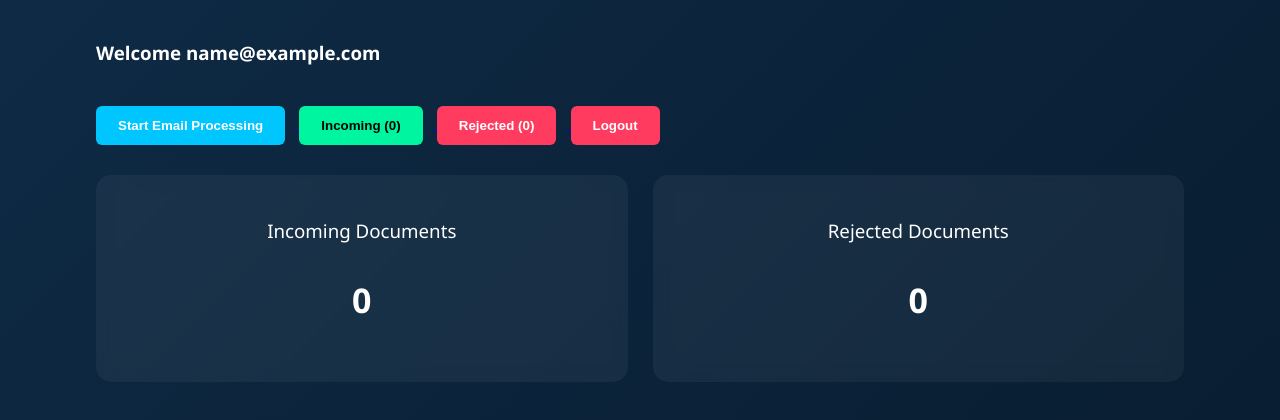
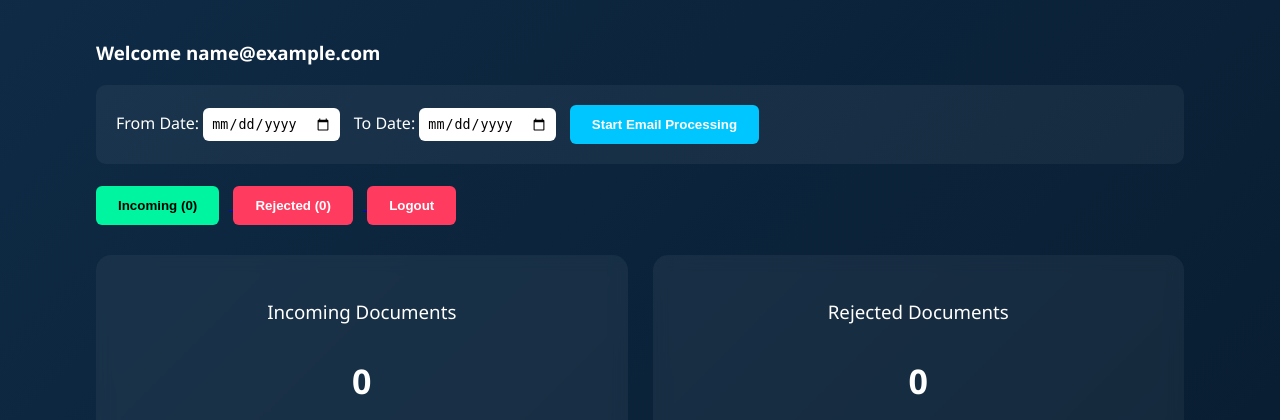
Before and after one commit to divyanshu01301/sap-vim-control-center, a Flask app: page /dashboard in a window 1280 px wide. Shown: the part 80-500 px from the top of the page. Run offline with Flask 3, Linux system fonts and the light colour scheme; the visitor is signed in with stand-in values (Sample User, id 1); data that the repository does not hold is empty.

Commit message:
Added date filtering and processed email counter

```diff
--- a/app.py
+++ b/app.py
@@ -1,22 +1,20 @@
 # ============================================================
-# DPE Technologies – SAP VIM Control Center
-# Cloud Version – Preview + Download Supported
+# SAP VIM Control Center
+# Email Processing with Date Filter + Preview + Download
 # ============================================================
 
-from flask import Flask, render_template, request, redirect, session, jsonify, send_from_directory
+from flask import Flask, render_template, request, redirect, session, send_from_directory
 from functools import wraps
 from werkzeug.utils import secure_filename
 import os
-import math
-import imaplib
-from datetime import datetime
 import vim_email_processor
 
 app = Flask(__name__)
-app.secret_key = os.environ.get("SECRET_KEY", "supersecretkey")
+app.secret_key = os.environ.get("SECRET_KEY", "supersecret")
+
 
 # ============================================================
-# CLOUD BASE CONFIG
+# CLOUD STORAGE PATHS
 # ============================================================
 
 BASE_FOLDER = os.path.join(os.getcwd(), "data")
@@ -24,11 +22,9 @@ BASE_FOLDER = os.path.join(os.getcwd(), "data")
 INCOMING_FOLDER = os.path.join(BASE_FOLDER, "incoming")
 REJECTED_FOLDER = os.path.join(BASE_FOLDER, "rejected")
 LOG_FOLDER = os.path.join(BASE_FOLDER, "logs")
+
 LOG_FILE = os.path.join(LOG_FOLDER, "vim_log.log")
 
-ITEMS_PER_PAGE = 5
-
-# Create folders automatically (cloud safe)
 for folder in [INCOMING_FOLDER, REJECTED_FOLDER, LOG_FOLDER]:
     os.makedirs(folder, exist_ok=True)
 
@@ -40,33 +36,29 @@ for folder in [INCOMING_FOLDER, REJECTED_FOLDER, LOG_FOLDER]:
 def login_required(f):
     @wraps(f)
     def wrapper(*args, **kwargs):
+
         if "email" not in session:
             return redirect("/")
+
         return f(*args, **kwargs)
+
     return wrapper
 
 
 # ============================================================
-# LOGIN (WITH IMAP VALIDATION)
+# LOGIN PAGE
 # ============================================================
 
 @app.route("/", methods=["GET", "POST"])
 def login():
 
     if request.method == "POST":
+
         email = request.form.get("email")
         password = request.form.get("password")
 
         if not email or not password:
             return render_template("login.html", error="Enter credentials")
-
-        # Validate IMAP login before allowing dashboard
-        try:
-            mail = imaplib.IMAP4_SSL(os.environ.get("IMAP_SERVER", "imap.one.com"), 993)
-            mail.login(email, password)
-            mail.logout()
-        except:
-            return render_template("login.html", error="Invalid email or password")
 
         session["email"] = email
         session["password"] = password
@@ -92,137 +84,111 @@ def dashboard():
     return render_template(
         "dashboard.html",
         user=session["email"],
-        message=message,
         incoming_count=incoming_count,
-        rejected_count=rejected_count
+        rejected_count=rejected_count,
+        message=message
     )
 
 
 # ============================================================
-# START PROCESSING
+# PROCESS EMAILS WITH DATE RANGE
 # ============================================================
 
-@app.route("/start")
+@app.route("/process", methods=["POST"])
 @login_required
-def start_processing():
+def process_emails():
+
+    start_date = request.form.get("start_date")
+    end_date = request.form.get("end_date")
 
     try:
+
         result = vim_email_processor.run_processor(
             session["email"],
             session["password"],
             INCOMING_FOLDER,
             REJECTED_FOLDER,
-            LOG_FILE
+            LOG_FILE,
+            start_date,
+            end_date
         )
 
         session["message"] = result
 
-        # Remove password after use (important)
+        # Remove password after processing (security)
         session.pop("password", None)
 
     except Exception as e:
-        session["message"] = f"Error: {str(e)}"
+
+        session["message"] = str(e)
 
     return redirect("/dashboard")
 
 
 # ============================================================
-# LIVE LOGS API
-# ============================================================
-
-@app.route("/api/logs")
-@login_required
-def get_logs():
-
-    if not os.path.exists(LOG_FILE):
-        return jsonify({"logs": []})
-
-    with open(LOG_FILE, "r") as f:
-        lines = f.readlines()[-40:]
-
-    return jsonify({"logs": lines})
-
-
-# ============================================================
-# FOLDER HELPER
-# ============================================================
-
-def get_folder_data(folder_path, page):
-
-    files = []
-
-    for file in os.listdir(folder_path):
-        full_path = os.path.join(folder_path, file)
-
-        if os.path.isfile(full_path):
-            files.append({
-                "name": file,
-                "size": round(os.path.getsize(full_path) / 1024, 2),
-                "timestamp": datetime.fromtimestamp(
-                    os.path.getmtime(full_path)
-                ).strftime("%Y-%m-%d %H:%M:%S"),
-                "modified_raw": os.path.getmtime(full_path)
-            })
-
-    files.sort(key=lambda x: x["modified_raw"], reverse=True)
-
-    total_files = len(files)
-    total_pages = max(1, math.ceil(total_files / ITEMS_PER_PAGE))
-
-    start = (page - 1) * ITEMS_PER_PAGE
-    end = start + ITEMS_PER_PAGE
-
-    return files[start:end], total_pages, total_files
-
-
-# ============================================================
-# VIEW INCOMING
+# VIEW INCOMING DOCUMENTS
 # ============================================================
 
 @app.route("/incoming")
 @login_required
 def view_incoming():
 
-    page = int(request.args.get("page", 1))
+    files = []
 
-    files, total_pages, total_files = get_folder_data(INCOMING_FOLDER, page)
+    for file in os.listdir(INCOMING_FOLDER):
+
+        full_path = os.path.join(INCOMING_FOLDER, file)
+
+        if os.path.isfile(full_path):
+
+            files.append({
+                "name": file,
+                "size": round(os.path.getsize(full_path) / 1024, 2),
+                "timestamp": os.path.getmtime(full_path)
+            })
 
     return render_template(
         "folder_view.html",
         title="Incoming Documents",
         files=files,
         folder="incoming",
-        page=page,
-        total_pages=total_pages,
-        total_files=total_files
+        total_files=len(files)
     )
 
 
 # ============================================================
-# VIEW REJECTED
+# VIEW REJECTED DOCUMENTS
 # ============================================================
 
 @app.route("/rejected")
 @login_required
 def view_rejected():
 
-    page = int(request.args.get("page", 1))
+    files = []
 
-    files, total_pages, total_files = get_folder_data(REJECTED_FOLDER, page)
+    for file in os.listdir(REJECTED_FOLDER):
+
+        full_path = os.path.join(REJECTED_FOLDER, file)
+
+        if os.path.isfile(full_path):
+
+            files.append({
+                "name": file,
+                "size": round(os.path.getsize(full_path) / 1024, 2),
+                "timestamp": os.path.getmtime(full_path)
+            })
 
     return render_template(
         "folder_view.html",
         title="Rejected Documents",
         files=files,
         folder="rejected",
-        page=page,
-        total_pages=total_pages,
-        total_files=total_files
+        total_files=len(files)
     )
 
 
 # ============================================================
-# PREVIEW FILE (INLINE)
+# PREVIEW FILE
 # ============================================================
 
 @app.route("/file/<folder>/<filename>")
@@ -233,16 +199,14 @@ def preview_file(folder, filename):
 
     if folder == "incoming":
         directory = INCOMING_FOLDER
-    elif folder == "rejected":
+    else:
         directory = REJECTED_FOLDER
-    else:
-        return "Invalid folder", 400
 
     return send_from_directory(directory, filename)
 
 
 # ============================================================
-# DOWNLOAD FILE (FORCED)
+# DOWNLOAD FILE
 # ============================================================
 
 @app.route("/download/<folder>/<filename>")
@@ -253,10 +217,8 @@ def download_file(folder, filename):
 
     if folder == "incoming":
         directory = INCOMING_FOLDER
-    elif folder == "rejected":
+    else:
         directory = REJECTED_FOLDER
-    else:
-        return "Invalid folder", 400
 
     return send_from_directory(directory, filename, as_attachment=True)
 
@@ -266,15 +228,16 @@ def download_file(folder, filename):
 # ============================================================
 
 @app.route("/logout")
-@login_required
 def logout():
+
     session.clear()
+
     return redirect("/")
 
 
 # ============================================================
-# RUN SERVER (LOCAL ONLY)
+# RUN LOCAL SERVER
 # ============================================================
 
 if __name__ == "__main__":
-    app.run(debug=False)
+    app.run()
--- a/templates/dashboard.html
+++ b/templates/dashboard.html
@@ -94,6 +94,21 @@
             border-radius: 8px;
             color: #00f5a0;
         }
+
+        .date-box{
+            margin-top:20px;
+            background: rgba(255,255,255,0.05);
+            padding:20px;
+            border-radius:10px;
+        }
+
+        input{
+            padding:8px;
+            border-radius:6px;
+            border:none;
+            margin-right:10px;
+        }
+
     </style>
 </head>
 <body>
@@ -110,11 +125,28 @@
         <div class="success">{{ message }}</div>
     {% endif %}
 
+
+<!-- DATE RANGE + PROCESS BUTTON -->
+
+<div class="date-box">
+
+<form action="/process" method="POST">
+
+<label>From Date:</label>
+<input type="date" name="start_date" required>
+
+<label>To Date:</label>
+<input type="date" name="end_date" required>
+
+<button class="btn btn-primary" type="submit">
+Start Email Processing
+</button>
+
+</form>
+
+</div>
+
 <br>
-
-    <a href="/start">
-        <button class="btn btn-primary">Start Email Processing</button>
-    </a>
 
 <a href="/incoming">
     <button class="btn btn-folder">
@@ -132,8 +164,11 @@
     <button class="btn btn-danger">Logout</button>
 </a>
 
+
 <!-- Stats Cards -->
+
 <div class="cards">
+
 <div class="card">
 <h3>Incoming Documents</h3>
 <p>{{ incoming_count }}</p>
@@ -143,9 +178,12 @@
 <h3>Rejected Documents</h3>
 <p>{{ rejected_count }}</p>
 </div>
+
 </div>
 
+
 <!-- Graph + Logs -->
+
 <div class="grid">
 
 <div class="panel">
@@ -163,14 +201,14 @@
 </div>
 
 <script>
-    // Trendy Spike Chart
+
 new Chart(document.getElementById('trendChart'), {
 type: 'line',
 data: {
 labels: ['Mon','Tue','Wed','Thu','Fri','Sat','Sun'],
 datasets: [{
 label: 'Processing Volume',
-                data: [5, 8, 6, 12, 7, 9, 4],
+data: [5,8,6,12,7,9,4],
 borderColor: '#00f5a0',
 backgroundColor: 'rgba(0,245,160,0.2)',
 fill: true,
@@ -180,9 +218,7 @@
 }]
 },
 options: {
-            plugins: {
-                legend: { labels: { color: 'white' } }
-            },
+plugins: { legend: { labels: { color: 'white' } } },
 scales: {
 x: { ticks: { color: 'white' } },
 y: { ticks: { color: 'white' } }
@@ -190,18 +226,23 @@
 }
 });
 
-    // Live Logs Auto Refresh
-    function updateLogs() {
+
+function updateLogs(){
+
 fetch("/api/logs")
 .then(res => res.json())
 .then(data => {
+
 document.getElementById("logs").innerHTML =
 data.logs.join("<br>");
+
 });
+
 }
 
 updateLogs();
-    setInterval(updateLogs, 3000);
+setInterval(updateLogs,3000);
+
 </script>
 
 </body>
```
Lines whose indentation alone changed are shown as unchanged.
